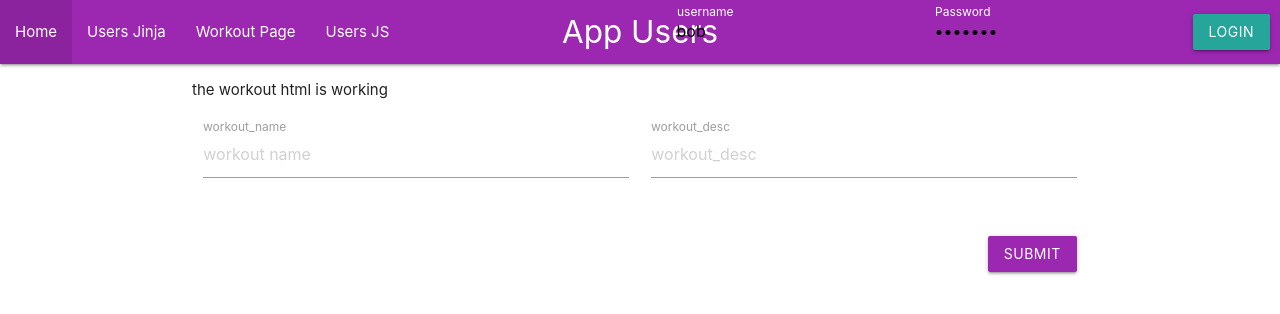
After one commit to Tyrell-Lewis/Internal-Server-Error-1, a Flask app: page /workouts in a window 1280 px wide. The commit adds this page. Shown: the top 314 px of the page. Run offline with Flask 3, Linux system fonts and the light colour scheme; data that the repository does not hold is empty.

Commit message:
initial changes made- 1st edit

```diff
--- a/App/controllers/__init__.py
+++ b/App/controllers/__init__.py
@@ -1,2 +1,3 @@
 from .user import *
 from .auth import *
+from .workout import *
--- /dev/null
+++ b/App/controllers/workout.py
@@ -0,0 +1,11 @@
+from App.models import Workout
+from App.database import db
+
+def get_all_workouts():
+    return Workout.query.all()
+
+def create_workout(name, description):
+    new_workout= Workout(name=name, description=description)
+    db.session.add(new_workout)
+    db.session.commit()
+    return new_workout
--- a/App/database.py
+++ b/App/database.py
@@ -7,6 +7,7 @@ def get_migrate(app):
     return Migrate(app, db)
 
 def create_db():
+    db.drop_all()
     db.create_all()
 
 def init_db(app):
--- a/App/models/__init__.py
+++ b/App/models/__init__.py
@@ -1 +1,2 @@
 from .user import *
+from .workout import*
--- a/App/templates/layout.html
+++ b/App/templates/layout.html
@@ -20,6 +20,7 @@
               <ul id="nav-mobile" class="left">
                   <li><a href="/">Home</a></li>
                   <li><a href="/users">Users Jinja</a></li>
+                  <li><a href="/workouts">Workout Page</a></li>
                   {% if is_authenticated %}
                     <li><a href="/identify">Identify</a></li>
                   {% endif %}
--- /dev/null
+++ b/App/templates/workouts.html
@@ -0,0 +1,36 @@
+{% extends "layout.html" %}
+{% block title %}App Users{% endblock %}
+{% block page %}App Users{% endblock %}
+
+{{ super() }}
+
+{% block content %}
+    <p> the workout html is working</p>
+
+    <div class="row">
+        <form class="col s12" method="POST" action="/workouts">
+
+          <div class="row">
+            <div class="input-field col s6">
+              <input placeholder="workout name" name="workout_name" type="text" >
+              <label for="workout_name">workout_name</label>
+            </div>
+            <div class="input-field col s6">
+                <input placeholder="workout_desc" name="workout_desc" type="text" >
+                <label for="workout_desc">workout_desc</label>
+              </div>
+          </div>
+
+          <div class="row">
+            <div class="input-field col s12">
+              <button class="btn waves-effect waves-light right purple" type="submit" name="action">Submit</button>
+            </div>
+          </div>
+
+        </form>
+      </div>
+
+      {%for workout in workouts%}
+            <P>It works this amount of times</P>
+      {%endfor%}
+{% endblock%}
--- a/App/views/__init__.py
+++ b/App/views/__init__.py
@@ -3,7 +3,8 @@
 from .user import user_views
 from .index import index_views
 from .auth import auth_views
+from .workout import workout_views
 
 
-views = [user_views, index_views, auth_views]
+views = [user_views, index_views, auth_views, workout_views]
 # blueprints must be added to this list
--- /dev/null
+++ b/App/views/workout.py
@@ -0,0 +1,18 @@
+from flask import Blueprint, render_template, jsonify, request, send_from_directory, flash, redirect, url_for
+from flask_jwt_extended import jwt_required, current_user as jwt_current_user
+
+from.index import index_views
+
+from App.controllers import (get_all_workouts, create_workout)
+
+workout_views = Blueprint('workout_views', __name__, template_folder='../templates')
+
+@workout_views.route('/workouts', methods=['GET'])
+def get_workout_page():
+    workouts = get_all_workouts()
+    return render_template('workouts.html', workouts=workouts)
+
+@workout_views.route('/workouts', methods=['POST'])
+def create_workout_action():
+    create_workout(request.form.get('workout_name'), request.form.get('workout_desc') )
+    return redirect (url_for('workout_views.get_workout_page'))
```
Also changed, not shown: App/models/workout.py (added, +13 -0 lines).
